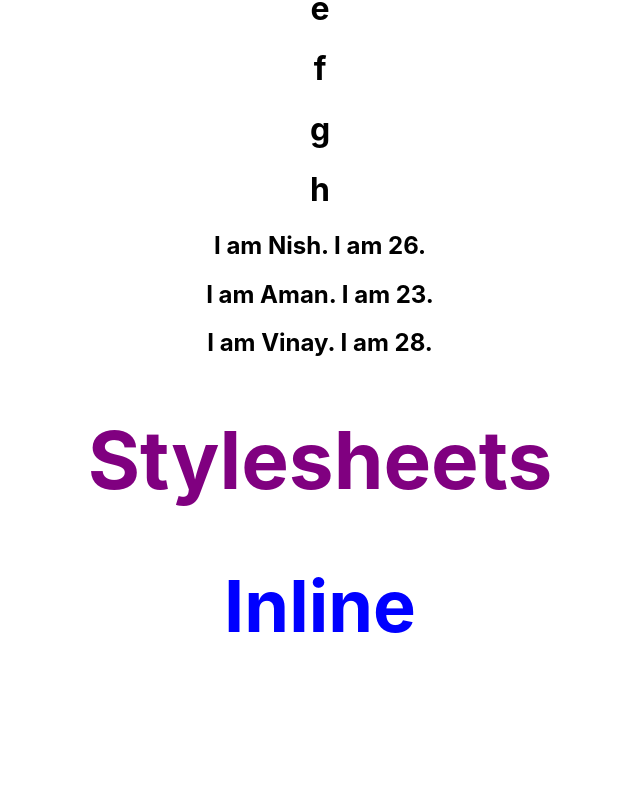
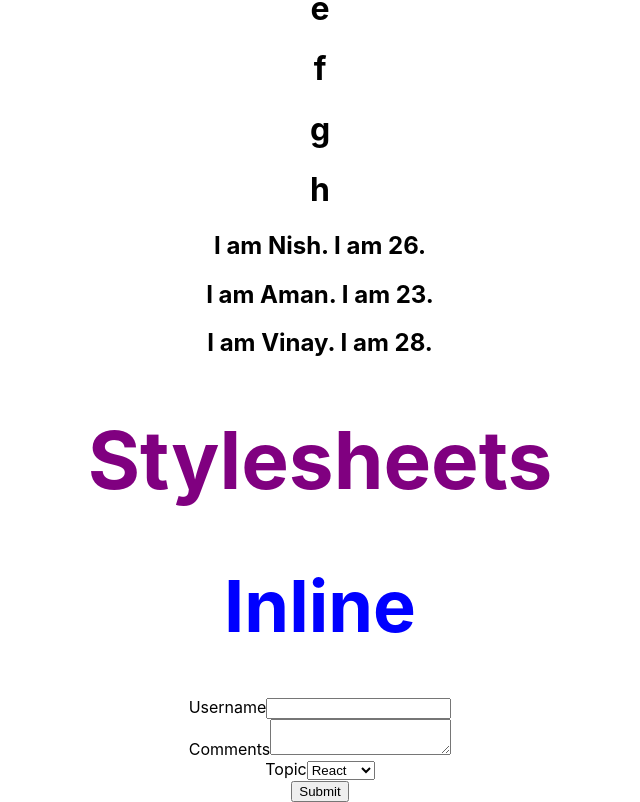
Before and after one commit to Nish-026/Learning_React, a React (Create React App) app in the folder first_app/: page / in a window 1280 px wide. Shown: the part 1190-1992 px from the top of the page, without its empty margins (320-960 px from the left). Before the commit the page ends 1887 px from the top, so only its background shows below. Built offline with nearby package versions, Linux system fonts and the light colour scheme.

Commit message:
Basics of form handling

```diff
--- a/first_app/src/App.js
+++ b/first_app/src/App.js
@@ -18,6 +18,7 @@ import Stylesheet from './components/stylesheet';
 import Inline from './components/inline_styling';
 import './appStyles.css'
 import styles from './appStyles.module.css'
+import Form from './components/form';
 class App extends Component {
   render() {
     return (
@@ -44,6 +45,7 @@ class App extends Component {
         <PersonList />
         <Stylesheet />
         <Inline />
+        <Form />
       </div>
     )
   }
--- /dev/null
+++ b/first_app/src/components/form.js
@@ -0,0 +1,60 @@
+
+import React,{Component} from 'react'
+
+class Form extends Component{
+    constructor(props){
+        super(props)
+        this.state={
+            username:"",
+            comments:"",
+            topic:"react",
+        }
+        this.userNameChange=this.userNameChange.bind(this)
+    }
+
+    userNameChange=(event)=>{
+        this.setState({
+            username:event.target.value
+        })
+    }
+    commentChange=(event)=>{
+        this.setState({
+            comments:event.target.value
+        })
+    }
+    topicChange=(event)=>{
+        this.setState({
+            topic:event.target.value
+        })
+    }
+    submit=(event)=>{
+        alert(`${this.state.username} ${this.state.comments} ${this.state.topic}`)
+        event.preventDefault()
+    }
+
+    render(){
+        return(
+            <form onSubmit={this.submit}>
+                <div>
+                    <label>Username</label>
+                    <input type="text" value={this.state.username} onChange={this.userNameChange}/>
+                </div>
+                <div>
+                    <label>Comments</label>
+                    <textarea value={this.state.comments} onChange={this.commentChange}></textarea>
+                </div>
+                <div>
+                    <label>Topic</label>
+                    <select value={this.state.topic} onChange={this.topicChange}>
+                    <option value="react">React</option>
+                    <option value="angular">Angular</option>
+                    <option value="vue">Vue</option>
+                    </select>
+                </div>
+                <button type="submit">Submit</button>
+            </form>
+        )
+    }
+}
+
+export default Form
```
